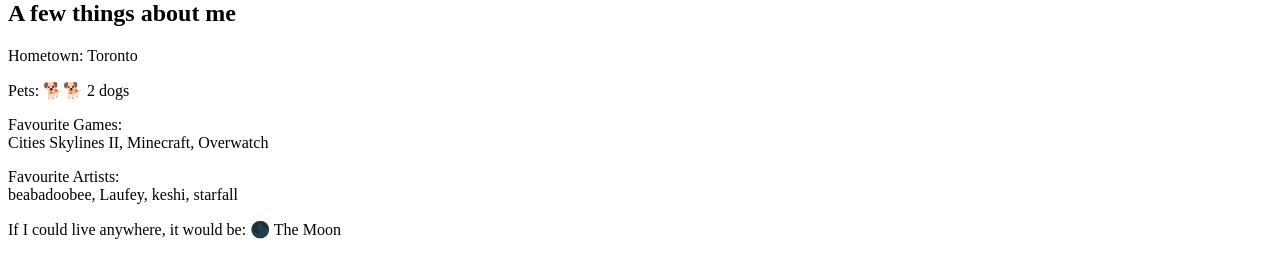
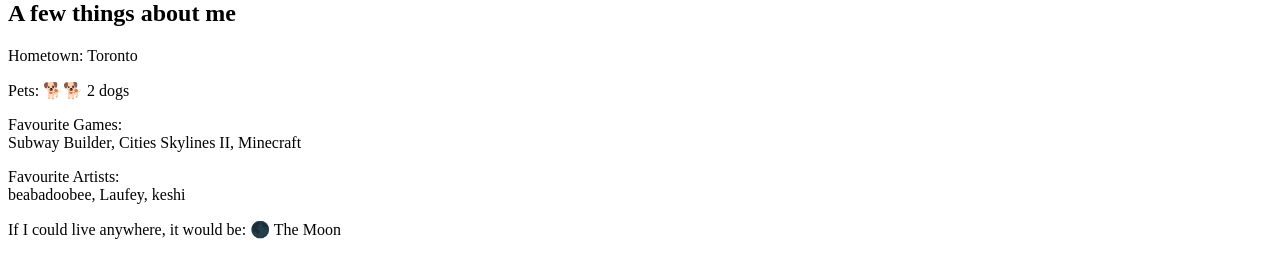
Before and after one commit to aicheye/seanyang.me, a Next.js app: page /About in a window 1280 px wide. Shown: the part 2760-3013 px from the top of the page. Built offline with nearby package versions, Linux system fonts and the light colour scheme.

Commit message:
feat: update portfolio project ordering and modify favorite games and artists in About page

```diff
--- a/src/pages/About.jsx
+++ b/src/pages/About.jsx
@@ -90,11 +90,11 @@
                 </p>
                 <p>
                   Favourite Games: <br className="sm:hidden" />
-                  <span className="font-bold sm:typed-caret">Cities Skylines II, Minecraft, Overwatch</span>
+                  <span className="font-bold sm:typed-caret">Subway Builder, Cities Skylines II, Minecraft</span>
                 </p>
                 <p>
                   Favourite Artists: <br className="sm:hidden" />
-                  <span className="font-bold sm:typed-caret"> beabadoobee, Laufey, keshi, starfall</span>
+                  <span className="font-bold sm:typed-caret"> beabadoobee, Laufey, keshi</span>
                 </p>
                 <p>
                   If I could live anywhere, it would be: 🌑{" "}
```
Also changed, not shown: src/data/portfolio.js (+12 -12 lines).
